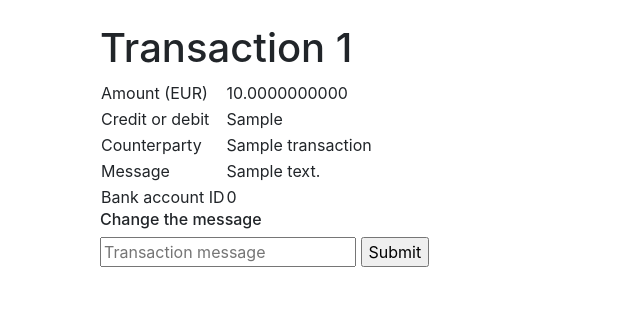
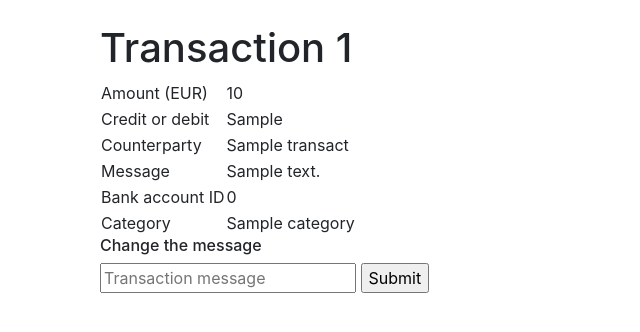
Before and after one commit to joonasviljakainen/account-categories, a Flask app: page /transactions/1/ in a window 1280 px wide. Shown: the part 56-388 px from the top of the page, without its empty margins (0-640 px from the left). Run offline with Flask 2, Linux system fonts and the light colour scheme; a user stored in the database is signed in; tables that the repository leaves empty hold one stand-in row (values such as "Sample post"); some libraries are stand-ins or nearby versions.

Commit message:
Can add categories to transactions

```diff
--- a/application/bankaccounts/models.py
+++ b/application/bankaccounts/models.py
@@ -9,7 +9,7 @@
 
     user_id = db.Column(db.Integer, db.ForeignKey('account.id'), nullable=False)
 
-    transactions = db.relationship("Transaction", backref="transaction", lazy = True)
+    transactions = db.relationship("Transaction", backref="transactions", lazy = True)
 
     # EURO CENTS pls
     initial_balance = db.Column(db.Numeric, default=0.00)
--- a/application/categories/models.py
+++ b/application/categories/models.py
@@ -8,6 +8,6 @@
 
     user_id = db.Column(db.Integer, db.ForeignKey('account.id'), nullable=False)
 
-    #transactions = db.relationship("Transaction", backref="transaction", lazy = True)
+    categoryTransactions = db.relationship("Transaction", backref="transact", lazy = True)
 
     # TODO: Add connection to counterparties
--- a/application/templates/transaction.html
+++ b/application/templates/transaction.html
@@ -25,6 +25,10 @@
       <td>Bank account ID</td>
       <td>{{transaction.bankaccount_id}}</td>
   </tr>
+  <tr>
+      <td>Category</td>
+      <td>{{transaction.category_name}}</td>
+  </tr>
 </table>
 
 <h6>Change the message</h6>
--- a/application/templates/transactionlist.html
+++ b/application/templates/transactionlist.html
@@ -9,6 +9,7 @@
         <th>Counterparty Name</th>
         <th>Credit or debit</th>
         <th>Message</th>
+        <th>Category</th>
     </tr>
     {% for transaction in transactions %}
     <tr>
@@ -22,6 +23,7 @@
         <td>{{ transaction.counterparty_name }}</td>
         <td>{{ transaction.credit_or_debit }}</td>
         <td>{{ transaction.message }}</td>
+        <td>{{ transaction.category_id }}</td>
     </tr>
     {% endfor %}
 </table>
--- a/application/transactions/forms.py
+++ b/application/transactions/forms.py
@@ -17,6 +17,8 @@
     creditordebit = SelectField("Payment to you or by you?", choices=[("CREDIT", "To me"), ("DEBIT", "By me")])
     account = SelectField("Account")
 
+    category = SelectField("Category")
+
 
     class Meta:
         csrf = False
--- a/application/transactions/models.py
+++ b/application/transactions/models.py
@@ -1,8 +1,9 @@
 from application import db
 from application.models import Base
+from sqlalchemy.sql import text
 
 class Transaction(Base):
-    __tablename__ = "transaction"
+    __tablename__ = "transact"
 
     #id = db.Column(db.Integer, primary_key=True)
 
@@ -13,12 +14,46 @@
     value_date = db.Column(db.Date, default=db.func.current_timestamp())
     #user_id = db.Column(db.Integer, db.ForeignKey('account.id'), nullable=False)
     bankaccount_id = db.Column(db.Integer, db.ForeignKey('bankaccount.id'), nullable=False)
+    category_id = db.Column(db.Integer, db.ForeignKey('category.id'), nullable=False)
 
     counterparty_name = db.Column(db.String(144), nullable=False)
-    #amount = db.Column(db.String(10), nullable=False)
     amount = db.Column(db.Numeric(), nullable=False)
 
     # Type: card, transfer, salary...
     transaction_type = db.Column(db.String(30), nullable=False)
     message = db.Column(db.String(250), nullable=True)
     credit_or_debit = db.Column(db.String(6), nullable=False)
+
+    @staticmethod
+    def get_transaction_and_category(transaction_id):
+        stmt = text("SELECT * FROM transact"
+                    " LEFT JOIN Category ON transact.category_id = Category.id"
+                    " WHERE transact.id = :transaction_id").params(transaction_id=transaction_id)
+
+        #stmt = text("SELECT * FROM transact"
+        #            " WHERE transact.id = :transaction_id").params(transaction_id=transaction_id)
+
+        res = db.engine.execute(stmt)
+        response = []
+        for r in res:
+
+        #r = res[0]
+
+        #response = {
+            response.append({
+            "id" : r[0],
+            "created_at" : r[1],
+            "modified_at" : r[2],
+            "booking_date" : r[3],
+            "value_date" : r[4],
+            "bankaccount_id" : r[5],
+            "category_id" : r[6],
+            "counterparty_name" : r[7],
+            "amount" : r[8],
+            "transaction_type" : r[9],
+            "message":  r[10],
+            "credit_or_debit" : r[11],
+            "category_name" : r[13]
+        })
+
+        return response[0]
--- a/application/views.py
+++ b/application/views.py
@@ -23,7 +23,9 @@
 @app.route("/transactions/<transaction_id>/", methods=["GET"])
 @login_required
 def get_transaction(transaction_id):
-    return render_template("transaction.html", transaction = Transaction.query.get(transaction_id))
+    t = Transaction.get_transaction_and_category(transaction_id)
+    return render_template("transaction.html", transaction = t)
+    #return render_template("transaction.html", transaction = Transaction.query.get(transaction_id))
 
 
 @app.route("/transactions/<transaction_id>/", methods=["POST"])
@@ -43,8 +45,10 @@
 
     form = TransactionForm()
     accs = current_user.bankaccounts
+    cats = current_user.categories
 
     form.account.choices = [(acc.id, acc.name) for acc in accs]
+    form.category.choices = [(cat.id, cat.name) for cat in cats]
     return render_template("newtransaction.html", form = form)
 
 # MONETARY FORMATTING: string
@@ -85,6 +89,7 @@
     t.message = request.form.get("message")
     t.credit_or_debit = request.form.get("creditordebit")
     t.counterparty_name = request.form.get("counterparty")
+    t.category_id = request.form.get("category")
 
     db.session().add(t)
     db.session().commit()
@@ -92,7 +97,9 @@
     # ADDING TRANSACTION SUM TO ACCOUNT BALANCE
     add_transaction_amount_to_account(t)
 
-    return redirect(url_for("get_transactions"))
+    # Redirect to view with new transaction
+    return redirect(url_for("get_transaction", transaction_id=t.id))
+    #return redirect(url_for("get_transactions"))
 
 def add_transaction_amount_to_account(t):
     account = BankAccount.query.get(t.bankaccount_id)
```
Also changed, not shown: application/templates/newtransaction.html (+11 -0 lines).
